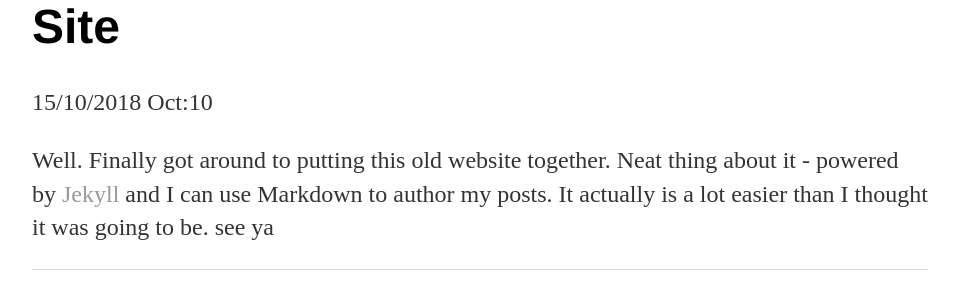
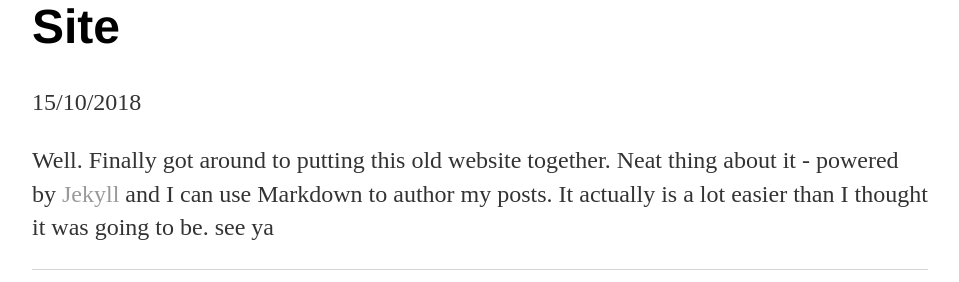
Before and after one commit to candreo/candreo.github.io, a Jekyll site: the page built from _posts/2018-10-15-new-site.md, in a window 1280 px wide. Shown: the part 166-448 px from the top of the page, without its empty margins (160-1119 px from the left). Built offline with Jekyll 4.4.1, drawn with Linux system fonts in a browser that asks for light colours.

Commit message:
Update post.html

```diff
--- a/_layouts/post.html
+++ b/_layouts/post.html
@@ -2,7 +2,7 @@
 layout: default
 ---
 <h1>{{ page.title }}</h1>
-<p class="meta">{{ page.date | date: "%-d/%-m/%Y %h:%m"}}</p>
+<p class="meta">{{ page.date | date: "%-d/%-m/%Y" }}</p>
 
 <div class="post">
   {{ content }}
```
